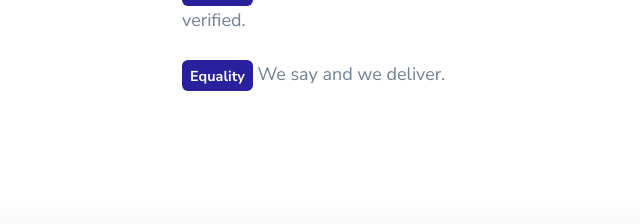
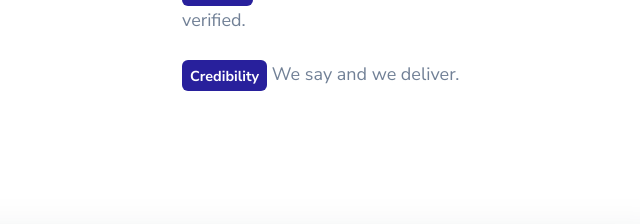
Before and after one commit to iverifyng/web, a PHP site: page /web/ in a window 1280 px wide. Shown: the part 1891-2115 px from the top of the page, without its empty margins (568-1208 px from the left). Run offline with PHP 8.4, Linux system fonts and the light colour scheme; some libraries are stand-ins or nearby versions.

```diff
--- a/index.php
+++ b/index.php
@@ -92,7 +92,7 @@ include "./components/navbar.php";
                     <p class="lead my-4"><span class="badge badge-dark">Integrity</span> We believe in the integrity of the process and the product.</p>
                     <p class="lead my-4"><span class="badge badge-dark">Security</span> With us your safety is guaranteed.</p>
                     <p class="lead my-4"><span class="badge badge-dark">Equality</span> Everyone has equal right to verify and be verified.</p>
-                    <p class="lead my-4"><span class="badge badge-dark">Equality</span> We say and we deliver.</p>
+                    <p class="lead my-4"><span class="badge badge-dark">Credibility</span> We say and we deliver.</p>
                 </div>
                 <div class="col-lg-6 order-lg-1">
                     <div class="mb-0">
```
Also changed, not shown: 1 other file.
